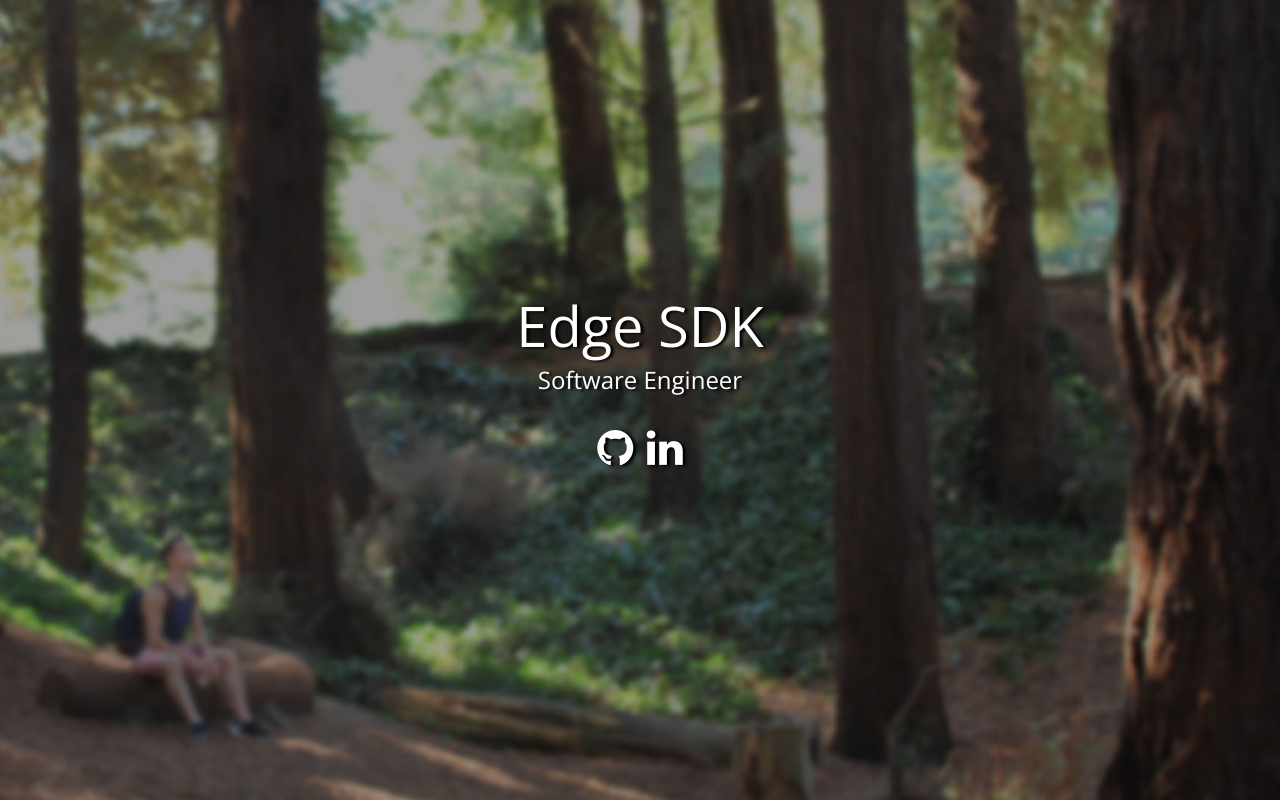
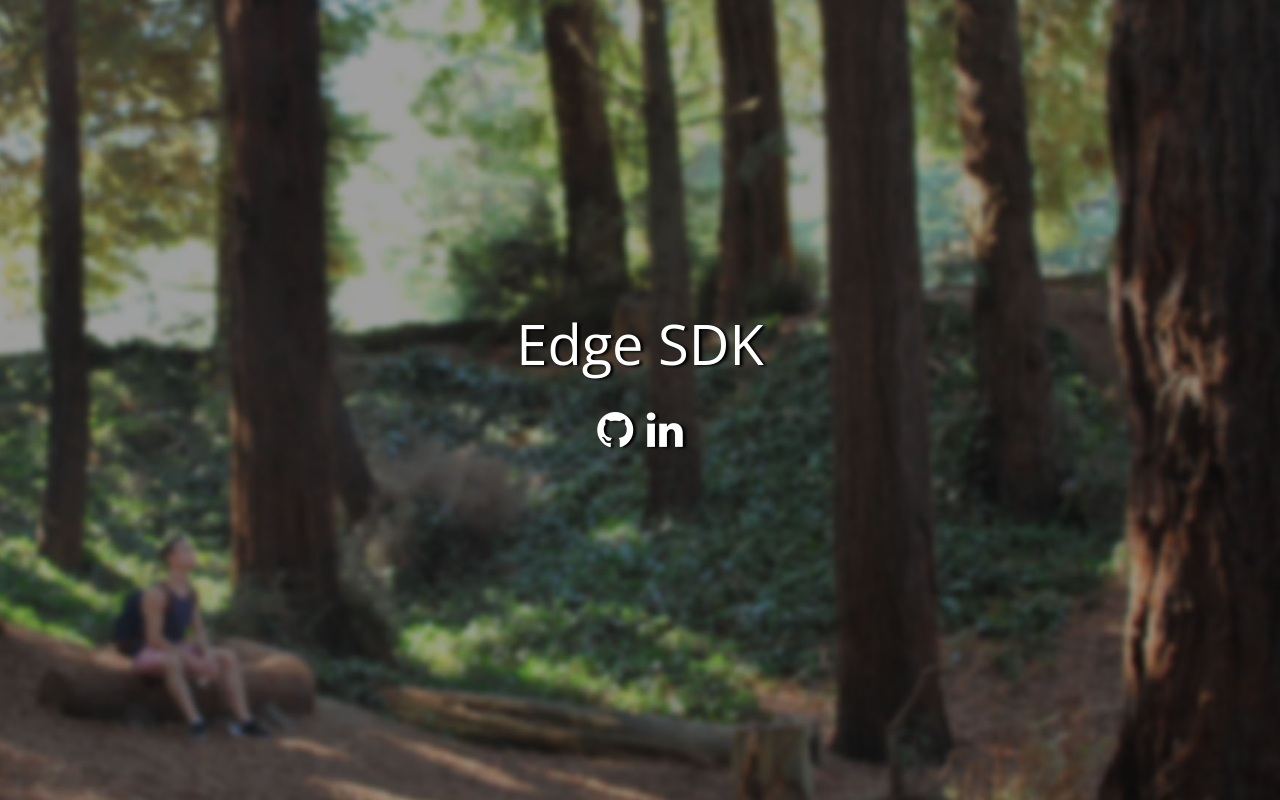
Before and after one commit to silesky/edgesdk, a website: page index.html in a window 1280 px wide. Shown: the top 800 px of the page. Drawn offline with nearby package versions, Linux system fonts and the light colour scheme.

Commit message:
add edge sdk test

```diff
--- a/index.html
+++ b/index.html
@@ -35,7 +35,6 @@
                 <h1>
                     Edge SDK
                 </h1>
-                <h3>Software Engineer</h3>
             </div>
             <ul class="list-inline spaced">
                 <li><a href="https://github.com/silesky" target="_blank" title="Github" alt="Github"
```
